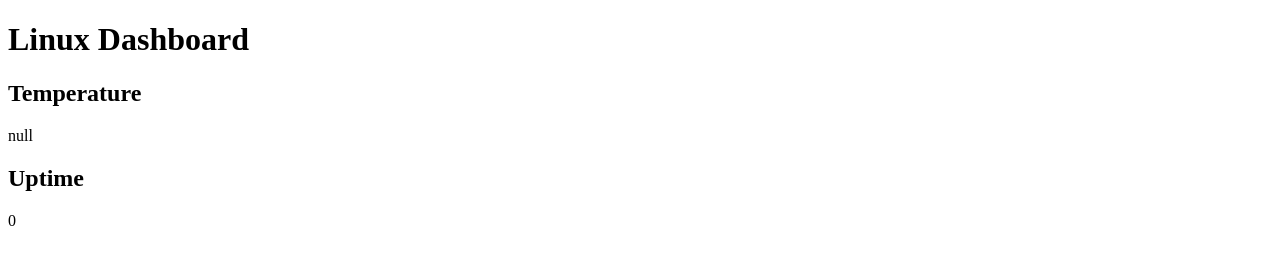
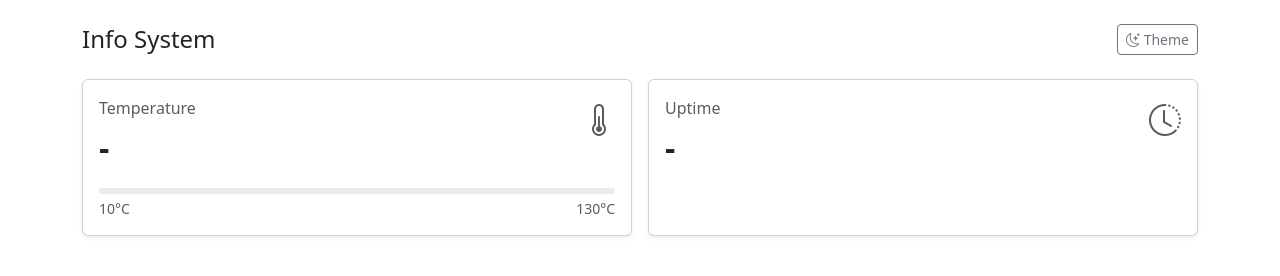
Before and after one commit to David-fpv/info_linux_dashboard, a website: page public/index.html in a window 1280 px wide. Drawn offline with nearby package versions, Linux system fonts and the light colour scheme; no server answers.

Commit message:
Update Front end

```diff
--- a/public/index.html
+++ b/public/index.html
@@ -1,15 +1,76 @@
-<!DOCTYPE html>
-<html>
+<!doctype html>
+<html lang="ru" data-bs-theme="light">
 <head>
-    <meta charset="utf-8" />
-    <title>INFO LINUX</title>
+  <meta charset="utf-8" />
+  <meta name="viewport" content="width=device-width, initial-scale=1" />
+  <title>Info System</title>
+  <link href="https://cdn.jsdelivr.net/npm/bootstrap@5.3.3/dist/css/bootstrap.min.css" rel="stylesheet">
+  <link rel="stylesheet" href="https://cdn.jsdelivr.net/npm/bootstrap-icons@1.13.1/font/bootstrap-icons.min.css">
 </head>
 <body>
-    <h1>Linux Dashboard</h1>
-    <h2>Temperature</h2>
-    <p id="temperature">null</p>
-    <h2>Uptime</h2>
-    <p id="uptime">0</p>
-    <script src="index.js"></script>
+  <div class="container py-4">
+    <header class="mb-4 d-flex justify-content-between align-items-center">
+      <h1 class="h4 mb-0">Info System</h1>
+      <!-- Switch theme -->
+      <button id="themeToggle" class="btn btn-outline-secondary btn-sm">
+        <i class="bi bi-moon-stars"></i> Theme
+      </button>
+    </header>
+
+    <div class="row g-3">
+      <!-- Card 1 -->
+      <div class="col-12 col-md-6">
+        <div class="card shadow-sm h-100">
+          <div class="card-body">
+            <div class="d-flex justify-content-between align-items-start">
+              <div>
+                <div class="card-title mb-1 text-muted">Temperature</div>
+                <div class="fw-bold fs-2" id="temperature">-</div>
+              </div>
+              <i class="bi bi-thermometer-half fs-2 text-muted"></i>
+            </div>
+            <div class="mt-3">
+
+              <div class="progress" style="height: 6px;" role="progressbar"
+                  aria-valuenow="0" aria-valuemin="10" aria-valuemax="130">
+                    <div class="progress-bar bg-primary" style="width: 0%" id="tempProgressBar"></div>
+              </div>
+
+              <div class="d-flex justify-content-between small text-muted mt-1">
+                <span>10°C</span>
+                <span>130°C</span>
+              </div>
+            </div>
+          </div>
+        </div>
+      </div>
+
+      <!-- Card 2 -->
+      <div class="col-12 col-md-6">
+        <div class="card shadow-sm h-100">
+          <div class="card-body">
+            <div class="d-flex justify-content-between align-items-start">
+              <div>
+                <div class="card-title mb-1 text-muted">Uptime</div>
+                <div class="fw-bold fs-2" id="uptime">-</div>
+              </div>
+              <i class="bi bi-clock-history fs-2 text-muted"></i>
+            </div>
+          </div>
+        </div>
+      </div>
+    </div>
+  </div>
+
+  <script src="https://cdn.jsdelivr.net/npm/bootstrap@5.3.3/dist/js/bootstrap.bundle.min.js"></script>
+  <script>
+    // Switch light and dark theme
+    const btn = document.getElementById('themeToggle');
+    btn?.addEventListener('click', () => {
+      const html = document.documentElement;
+      html.setAttribute('data-bs-theme', html.getAttribute('data-bs-theme') === 'dark' ? 'light' : 'dark');
+    });
+  </script>
+  <script src="index.js"></script>
 </body>
 </html>
--- a/public/index.js
+++ b/public/index.js
@@ -20,6 +20,7 @@ function secondToHumanTime(timeInSeconds) {
 function UpdateHTML(temperature_value, uptime_value) {
     const temperature_v = document.getElementById("temperature");
     temperature_v.innerText = temperature_value;
+    updateTemperatureProgress(temperature_value)
 
     const uptime_v = document.getElementById("uptime");
     const human_time = secondToHumanTime(uptime_value);
@@ -27,4 +28,24 @@ function UpdateHTML(temperature_value, uptime_value) {
 }
 
 
+
+function updateTemperatureProgress(valueC, minC = 10, maxC = 130) {
+    const progressEl = document.getElementById('tempProgressBar');
+    if (!progressEl) return;
+
+    const clamped = Math.min(Math.max(valueC, minC), maxC);
+
+    const pct = ((clamped - minC) / (maxC - minC)) * 100;
+
+    progressEl.style.width = `${pct}%`;
+
+    progressEl.classList.remove('bg-primary','bg-success','bg-warning','bg-danger');
+    if (valueC < 40) progressEl.classList.add('bg-info');
+    else if (valueC < 80) progressEl.classList.add('bg-success');
+    else if (valueC < 110) progressEl.classList.add('bg-warning');
+    else progressEl.classList.add('bg-danger');
+  }
+
+
+
 setInterval(getData, 1000);
```
Also changed, not shown: server.js (line endings or trailing spaces).
